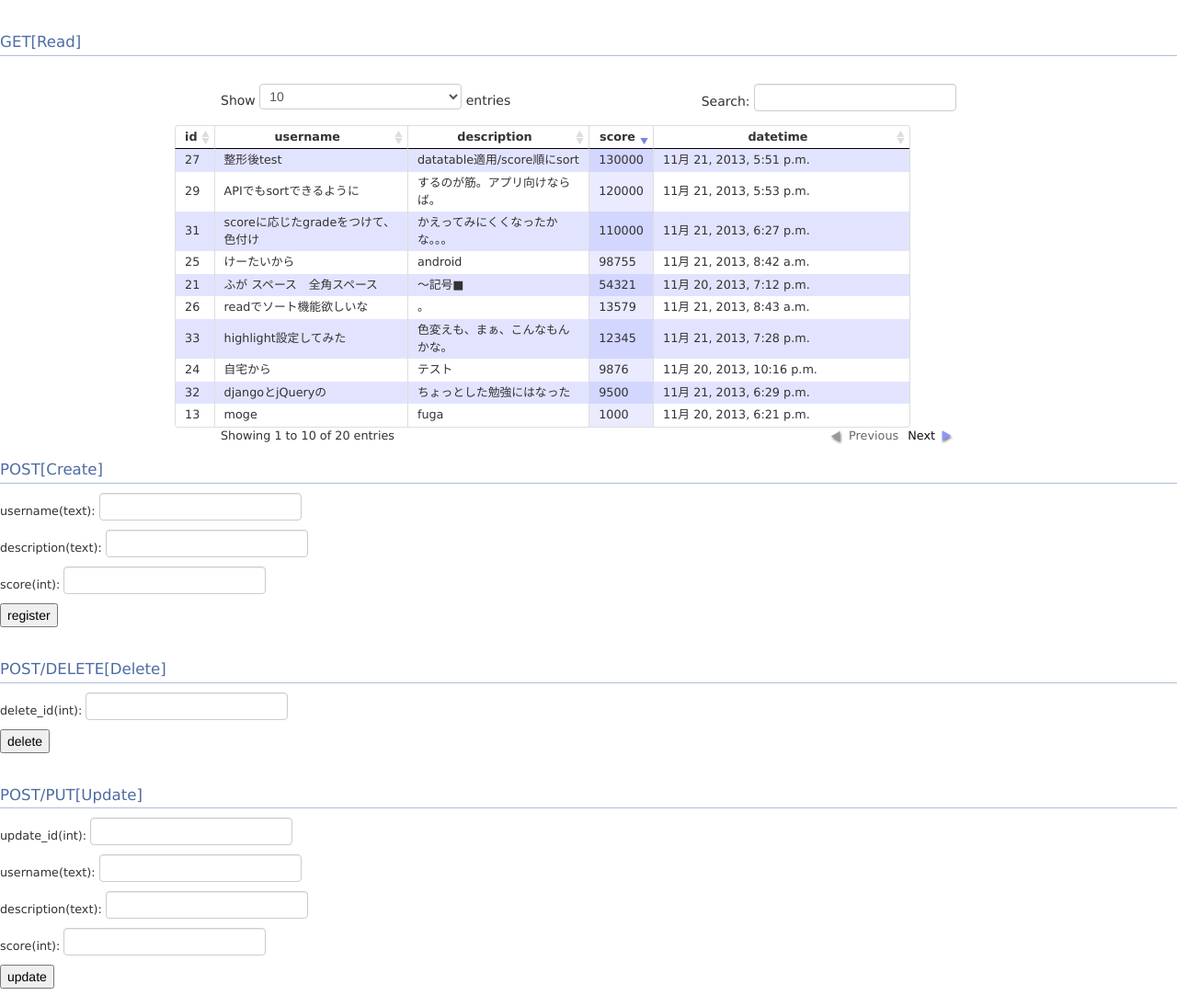
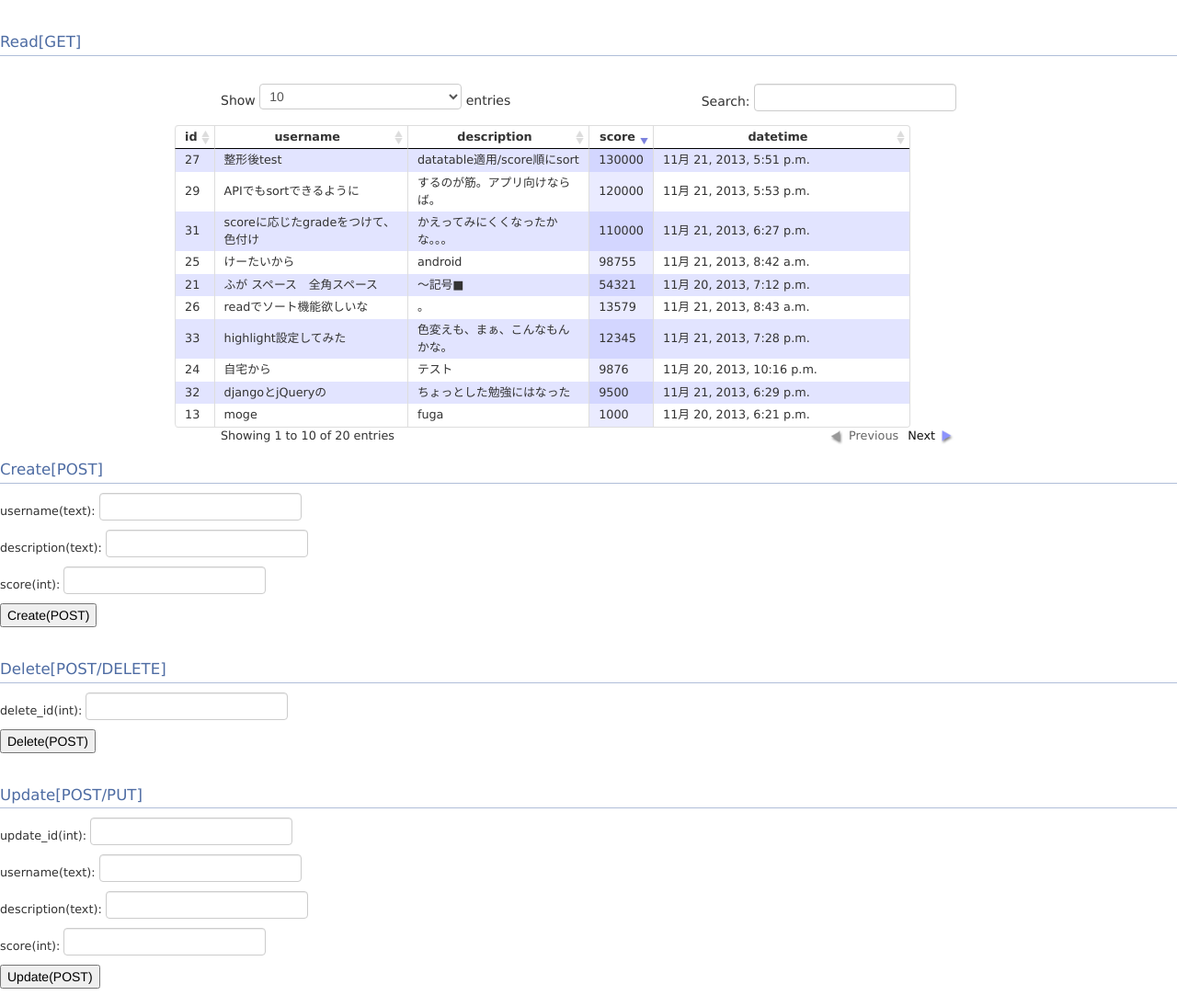
Before and after one commit to nihohi0428/django_CRUD_sample, a Django app: template myapp/template/index.html in a window 1280 px wide. Shown: the whole page at 92% size. Run offline with Django 3.2, Linux system fonts and the light colour scheme; the template is opened without the code that fills it: values that come from a table or form of the project are taken from there, others are empty; data comes from the database, SQL or seed files in the repository; parts of the project's set-up code (start-up, migrations or seed data) failed here and were passed over; some libraries are stand-ins or nearby versions.

Commit message:
changed explanation

```diff
--- a/myapp/template/index.html
+++ b/myapp/template/index.html
@@ -33,7 +33,7 @@
 
 
     <body id="dt_example" class="ex_highlight_row">
-    <h1>GET[Read]</h1>
+        <h1>Read[GET]</h1>
         <div id="container">
             <div id="demo">
 
@@ -62,35 +62,36 @@
             </div>
         </div>
 
-    <h1>POST[Create]</h1>
+        <h1>Create[POST]</h1>
         <form action='/mysite/myapp/create/' method='post'>
             {% csrf_token %}
             username(text):    <input type='text' name='username'>    <br/>
             description(text): <input type='text' name='description'> <br/>
             score(int):        <input type='text' name='score'>       <br/>
-      <input type='submit' value='register'>
+            <input type='submit' value='Create(POST)'>
         </form>
 
-    <h1>POST/DELETE[Delete]</h1>
+        <h1>Delete[POST/DELETE]</h1>
         <form action='/mysite/myapp/delete/' method='post'>
             {% csrf_token %}
             delete_id(int):    <input type='text' name='id'>          <br/>
-      <input type='submit' value='delete'>
+            <input type='submit' value='Delete(POST)'>
         </form>
-
-    <h1>POST/PUT[Update]</h1>
+<!--
+<input type='submit' value='Delete(DELETE)'>NOT IMPLEMENTED!
+-->
+        <h1>Update[POST/PUT]</h1>
         <form action='/mysite/myapp/update/' method='post'>
             {% csrf_token %}
             update_id(int):    <input type='text' name='id'>          <br/>
             username(text):    <input type='text' name='username'>    <br/>
             description(text): <input type='text' name='description'> <br/>
             score(int):        <input type='text' name='score'>       <br/>
-      <input type='submit' value='update'>
+            <input type='submit' value='Update(POST)'>
         </form>
-
-
-
-
+<!--
+<input type='submit' value='Update(PUT)'>NOT IMPLEMENTED!
+-->
 
 
     </body>
```
Also changed, not shown: 1 other file. Lines whose indentation alone changed are shown as unchanged.
